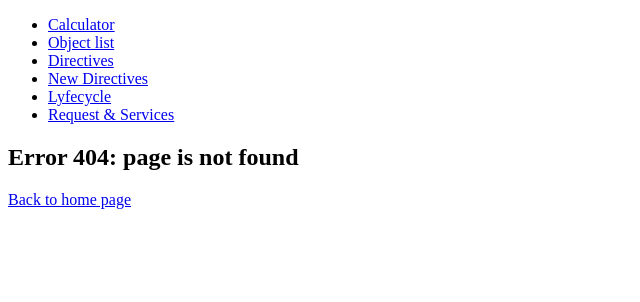
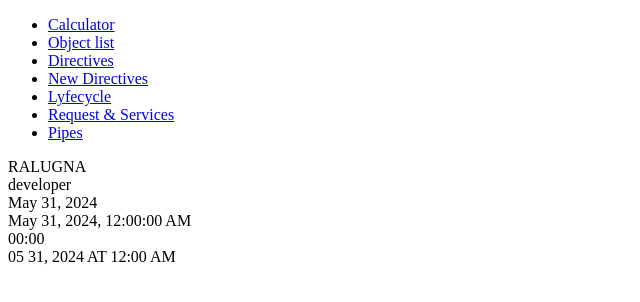
Before and after one commit to irynabolbat/angular-calculator, an Angular app: page /pipes in a window 1280 px wide. Before the commit this address had no page. Shown: the top 302 px of the page, without its empty margins (0-640 px from the left). Built offline with nearby package versions, Linux system fonts and the light colour scheme.

Commit message:
add pipes

```diff
--- a/src/app/app-routing.ts
+++ b/src/app/app-routing.ts
@@ -44,6 +44,13 @@ export const routes: Routes = [
       ),
   },
   {
+    path: 'pipes',
+    loadChildren: () =>
+      import('./pipes/pipes.module').then(
+        (m) => m.PipesModule
+      ),
+  },
+  {
     path: '**',
     component: MyEmptyPage,
   },
--- a/src/app/app.component.ts
+++ b/src/app/app.component.ts
@@ -15,6 +15,7 @@ import { MyObjectList } from './object-list/components/list/object-list.componen
 import { LifeCycleRouting } from './lifecycle/life-cycle-routing.module';
 import { RequestsRouting } from './requests/request-routing.module';
 import { HttpClientModule } from '@angular/common/http';
+import { PipesRouting } from './pipes/pipes-routing.module';
 
 @Component({
   selector: 'app-root',
@@ -33,6 +34,7 @@ import { HttpClientModule } from '@angular/common/http';
     MyObjectListRouting,
     LifeCycleRouting,
     RequestsRouting,
+    PipesRouting
   ],
   templateUrl: './app.component.html',
   styleUrls: ['./app.component.scss'],
--- a/src/app/components/navigation/navigation.component.html
+++ b/src/app/components/navigation/navigation.component.html
@@ -29,4 +29,9 @@
       Request & Services
     </a>
   </li>
+  <li>
+    <a [routerLink]="['./pipes']">
+      Pipes
+    </a>
+  </li>
 </ul>
--- /dev/null
+++ b/src/app/pipes/components/pipe-item/pipe-item.component.ts
@@ -0,0 +1,13 @@
+import { Component, OnInit } from '@angular/core';
+
+@Component({
+  selector: 'pipe-item',
+  templateUrl: './pipe-item.component.html',
+  styleUrls: ['./pipe-item.component.scss']
+})
+
+export class PipeItemComponent implements OnInit {
+  constructor() { }
+
+  ngOnInit() { }
+}
--- /dev/null
+++ b/src/app/pipes/components/pipes/pipes.component.html
@@ -0,0 +1,11 @@
+<span>{{ name | uppercase | myCustom }}</span>
+<br />
+<span>{{ surname | lowercase}}</span>
+<br />
+<span>{{ date | date }}</span>
+<br />
+<span>{{ date | date: 'medium' }}</span>
+<br />
+<span>{{ date | date: 'mm:ss' }}</span>
+<br />
+<span>{{ date | date: "MM dd, yyyy 'at' hh:mm a" | uppercase }}</span>
--- /dev/null
+++ b/src/app/pipes/components/pipes/pipes.component.ts
@@ -0,0 +1,14 @@
+import { Component } from '@angular/core';
+
+@Component({
+  selector: 'pipes',
+  templateUrl: './pipes.component.html',
+  styleUrls: ['./pipes.component.scss']
+})
+
+export class PipesComponent {
+  public name = 'AngUlar'
+  public surname = 'DEVEloper'
+
+  public date = new Date().toDateString()
+}
--- /dev/null
+++ b/src/app/pipes/pipe/my-custom.pipe.ts
@@ -0,0 +1,12 @@
+import { Pipe, PipeTransform } from '@angular/core';
+
+@Pipe({
+  name: 'myCustom',
+})
+export class MyCustomPipe implements PipeTransform {
+
+  transform(value: string, ...args: unknown[]): string {
+    return value.split('').reverse().join('');
+  }
+
+}
```
Also changed, not shown: src/app/pipes/pipes-routing.module.ts (added, +16 -0 lines), src/app/pipes/pipes.module.ts (added, +12 -0 lines), src/app/pipes/components/pipe-item/pipe-item.component.html (added), src/app/pipes/components/pipe-item/pipe-item.component.scss (added), src/app/pipes/components/pipes/pipes.component.scss (added).
